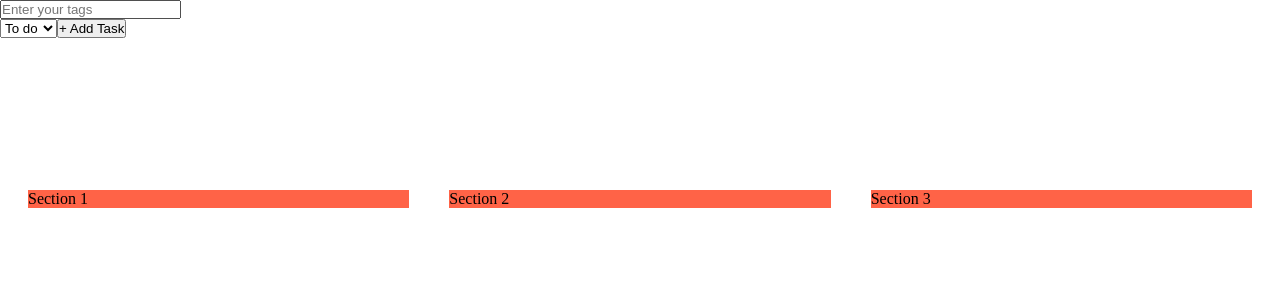
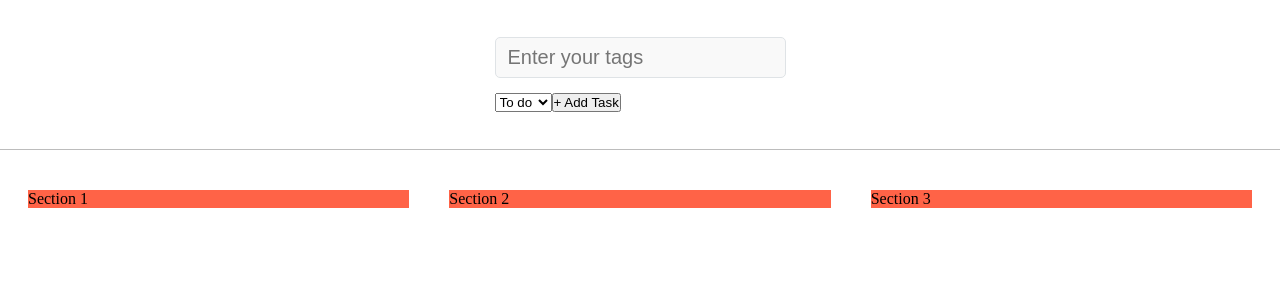
Before and after one commit to Kerciu/todo-app-react, a React (Vite) app: page / in a window 1280 px wide. Shown: the top 300 px of the page. Built offline with nearby package versions, Linux system fonts and the light colour scheme.

Commit message:
added task input styles

```diff
--- /dev/null
+++ b/src/assets/components/TaskForm.css
@@ -0,0 +1,18 @@
+.app-header {
+    display: flex;
+    align-items: center;
+    justify-content: center;
+    border-bottom: 1px solid #bcbcbc;
+}
+
+.task-input {
+    font-size: 20px;
+    font-weight: 500;
+    background-color: #f9f9f9;
+    color: black;
+    border: 1px solid #dfe3e6;
+    border-radius: 5px;
+    padding: 8px 12px;
+    margin-bottom: 15px;
+    width: 100%;
+}
--- a/src/assets/components/TaskForm.jsx
+++ b/src/assets/components/TaskForm.jsx
@@ -1,4 +1,6 @@
 import React from "react";
+
+import "./TaskForm.css";
 
 const TaskForm = () => {
     return <header className="app-header">
```
